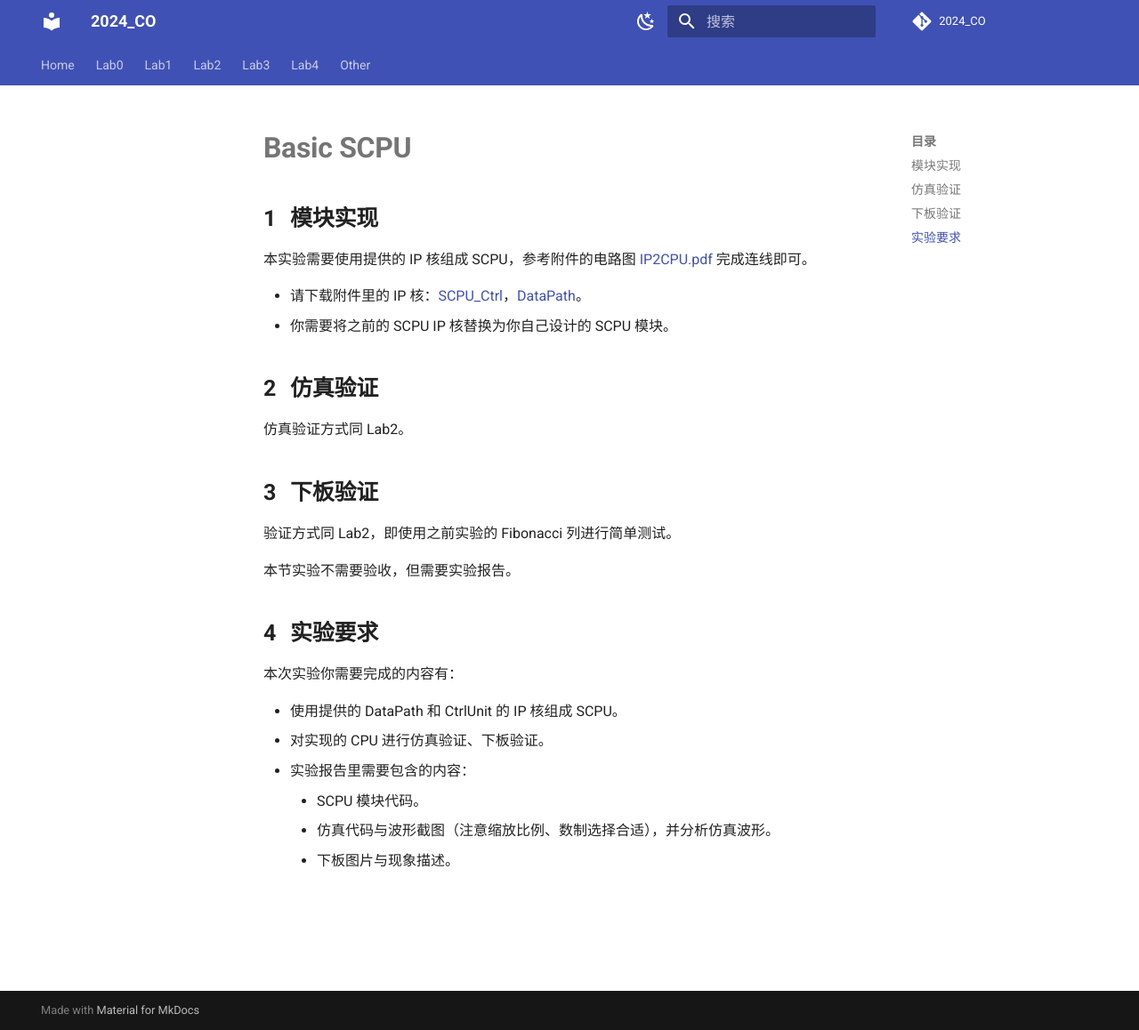
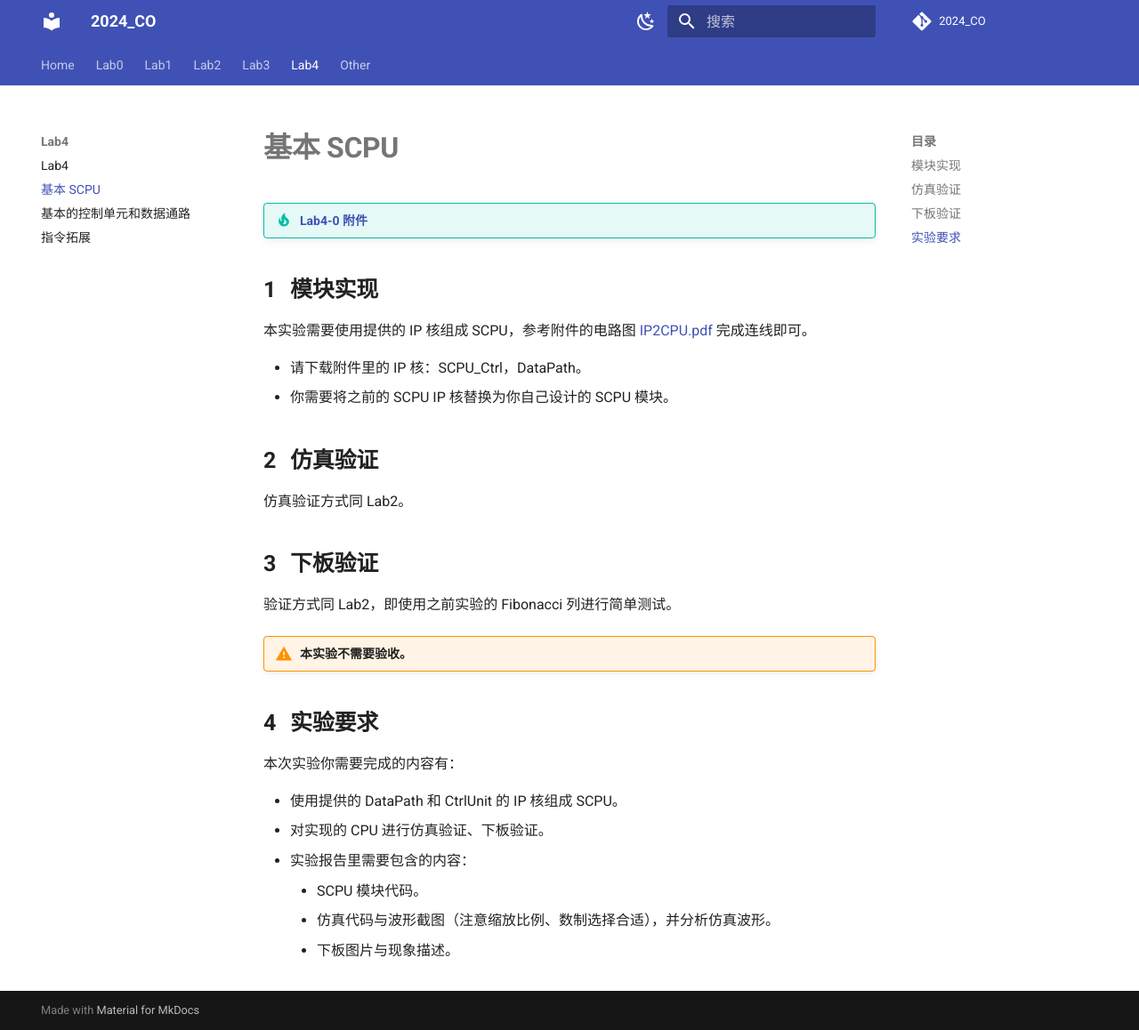
Before and after one commit to Guahao31/2024_CO, an MkDocs documentation site: the page built from docs/Lab4/basic_scpu.md, in a window 1280 px wide and 1158 px high. Shown: the whole window at 89% size. Built offline with MkDocs 1.6.1 and Material for MkDocs 9.7.7, drawn with Linux system fonts in a browser that asks for light colours; a script that is not in the unit is left out; comment, search, counter and statistics services are not loaded.

Commit message:
docs: update lab4 doc description

```diff
--- a/docs/Lab4/basic_scpu.md
+++ b/docs/Lab4/basic_scpu.md
@@ -1,10 +1,12 @@
-# Basic SCPU
+# 基本 SCPU
+
+!!! tip "[Lab4-0 附件](https://pan.zju.edu.cn/share/1ed0ad5ca95f2913fd79637454)"
 
 ## 模块实现
 
 本实验需要使用提供的 IP 核组成 SCPU，参考附件的电路图 [IP2CPU.pdf](./attachment/IP2CPU.pdf) 完成连线即可。
 
-* 请下载附件里的 IP 核：[SCPU_Ctrl]()，[DataPath]()。
+* 请下载附件里的 IP 核：SCPU_Ctrl，DataPath。
 * 你需要将之前的 SCPU IP 核替换为你自己设计的 SCPU 模块。
 
 ## 仿真验证
@@ -15,7 +17,7 @@
 
 验证方式同 Lab2，即使用之前实验的 Fibonacci 列进行简单测试。
 
-本节实验不需要验收，但需要实验报告。
+!!! warning "本实验不需要验收。"
 
 ## 实验要求
 
--- a/mkdocs.yml
+++ b/mkdocs.yml
@@ -81,6 +81,7 @@ nav:
     - 浮点加法器: Lab3/floating_point_adder.md
   - Lab4:
     - Lab4/Lab4.md
+    - 基本 SCPU: Lab4/basic_scpu.md
     - 基本的控制单元和数据通路: Lab4/DataPath_CtrlUnit.md
     - 指令拓展: Lab4/instr_extension.md
   #   - Exception & Interruption: Lab4/exception_interruption.md
```
Also changed, not shown: docs/Lab4/DataPath_CtrlUnit.md (+20 -22 lines), docs/Lab4/instr_extension.md (+4 -4 lines), docs/index.md (+2 -3 lines).
